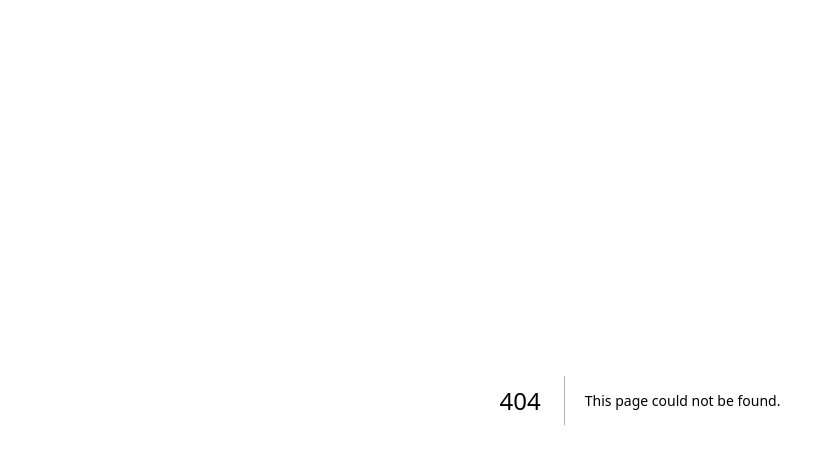
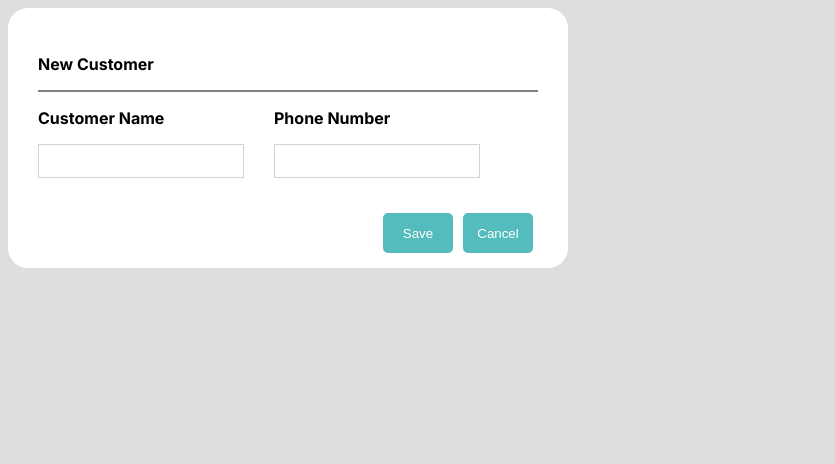
Before and after one commit to markjunnelacosta/buddy-wash-next, a Next.js app: page /role/components/forms/addCustomer in a window 1280 px wide. Before the commit this address had no page. Shown: the top 464 px of the page, without its empty margins (0-835 px from the left). Built offline with nearby package versions, Linux system fonts and the light colour scheme.

Commit message:
Added addCustomer component (staff view)

```diff
--- /dev/null
+++ b/app/role/components/forms/addCustomer/layout.js
@@ -0,0 +1,9 @@
+export default function Layout({ children }) {
+    return (
+      <>
+
+        <main>{children}</main>
+
+      </>
+    )
+  }
--- a/app/role/staff/components/main-content/manageCustomer/addCustomer/page.jsx
+++ b/app/role/components/forms/addCustomer/page.jsx
@@ -1,12 +1,14 @@
 "use client";
 import React, { useState } from 'react';
 import './AddCustomer.css';
+
+
 
 const AddCustomer= () =>{
     const [customerName, setCustomerName]= useState("");
     const [customerNumber, setCustomerNumber]= useState("");
 
-    const onClick = async() => {
+    const onClickSave = async() => {
         console.log(customerName, customerNumber);
 
         const response = await fetch("/api/customer", {
@@ -20,6 +22,7 @@ const AddCustomer= () =>{
         console.log(response);
     };
     return (
+
         <div className="add-customer-form">
             <div className="new-customer-text">
                 <p>New Customer</p>
@@ -44,7 +47,7 @@ const AddCustomer= () =>{
                 <div >
                     <button
                     className="button"
-                    onClick={onClick}>Save</button>
+                    onClick={onClickSave}>Save</button>
 
                 </div>
                 <div >
@@ -52,6 +55,8 @@ const AddCustomer= () =>{
                 </div>
             </div>
         </div>
+
+
     )
 }
 export default AddCustomer;
--- a/app/role/staff/components/main-content/manageCustomer/page.jsx
+++ b/app/role/staff/components/main-content/manageCustomer/page.jsx
@@ -11,7 +11,9 @@ function ManageCustomer (){
     return(
         <div className="manageCustomer-container">
             <div className="blue-container">
-            <Button style={{backgroundColor:"white", color:"black", width:"200px", height:"50px",fontWeight:"bold", alignSelf:"flex-end", margin:"30px", borderRadius:"10px"}} variant="contained" startIcon={<Add />}>
+            <Button
+            href="/role/components/forms/addCustomer"
+            style={{backgroundColor:"white", color:"black", width:"200px", height:"50px",fontWeight:"bold", alignSelf:"flex-end", margin:"30px", borderRadius:"10px"}} variant="contained" startIcon={<Add />}>
               New Customer
             </Button>
             <div className="searchContainer">
```
Also changed, not shown: app/role/components/forms/addCustomer/AddCustomer.css (renamed from app/role/staff/components/main-content/manageCustomer/addCustomer/AddCustomer.css).
